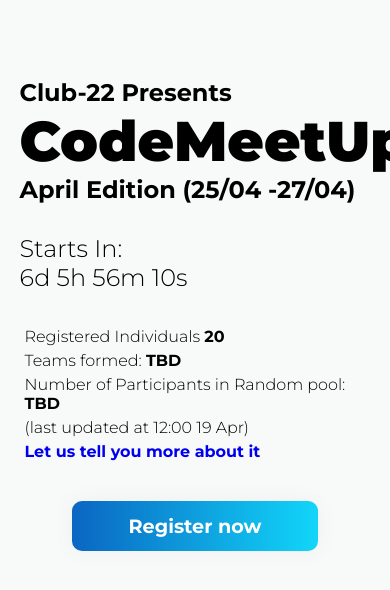
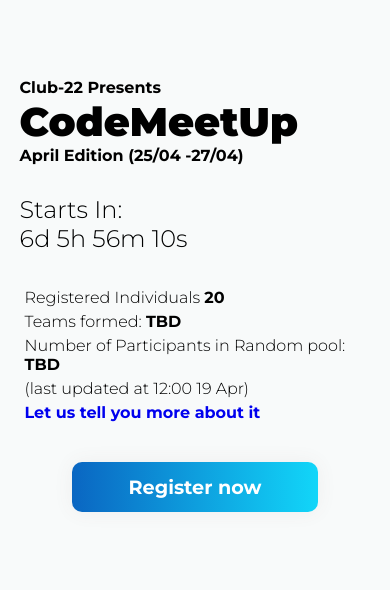
Before and after one commit to shadowclone/cmu.github.io, a plain HTML site: page index.html in a window 390 px wide. Drawn offline with Linux system fonts and the light colour scheme.

Commit message:
Update icss.css

```diff
--- a/icss.css
+++ b/icss.css
@@ -81,12 +81,12 @@ h3{
 }
 
  h1{
-	font-size: 3.5em;
+	font-size: 2.5em;
 	font-weight: 900;
 }
 h3{
 
-	font-size: 1.5em;
+	font-size: 1em;
 	font-weight: 700;
 }
   .content{
```
